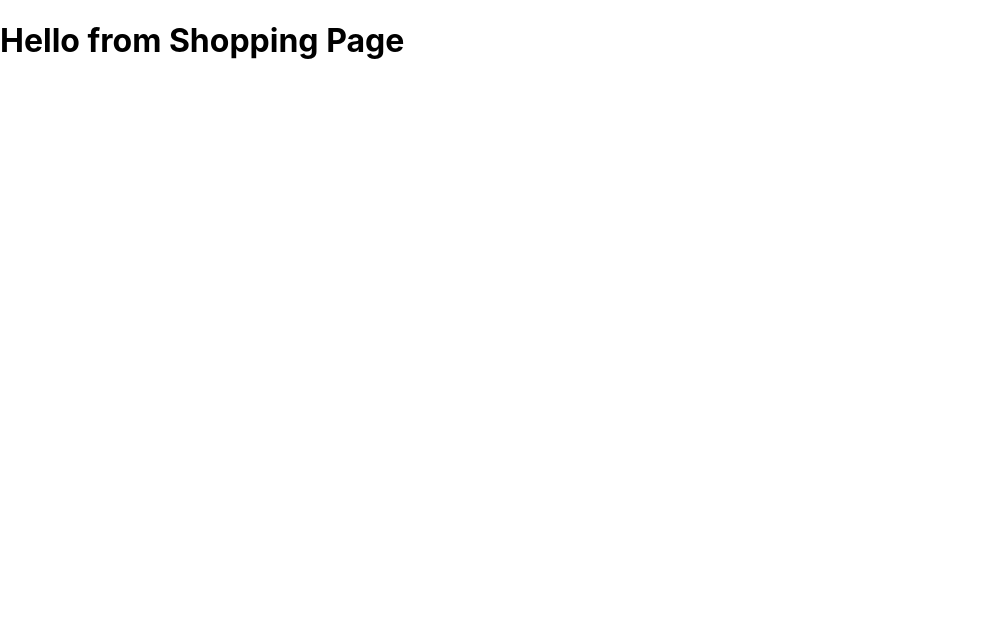
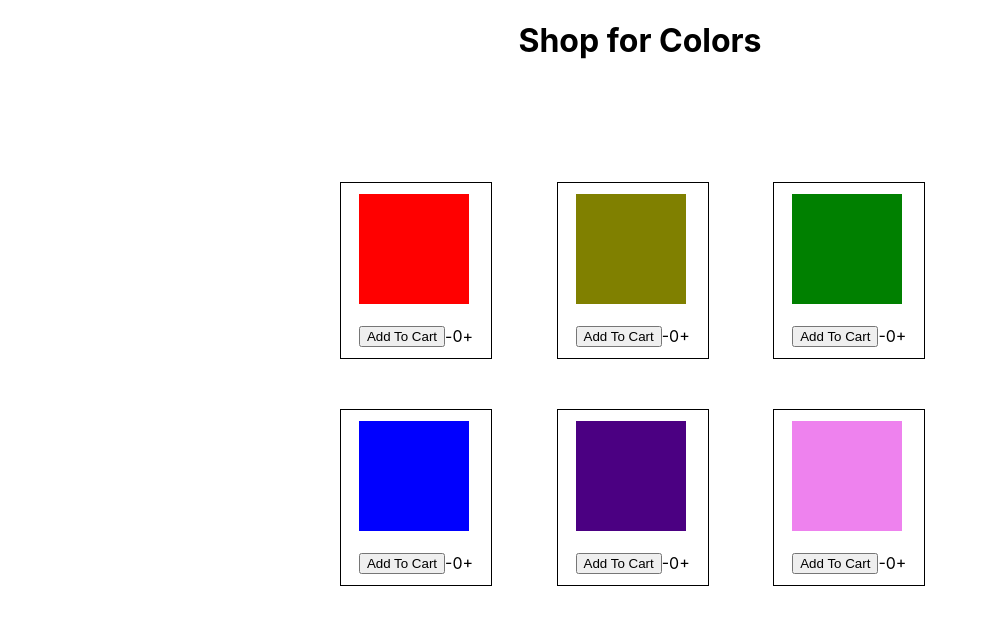
Before and after one commit to alex-goldschmidt/shopping-cart, a React (Create React App) app: page /components/shopping in a window 1280 px wide. Shown: the top 624 px of the page, without its empty margins (0-986 px from the left). Built offline with nearby package versions, Linux system fonts and the light colour scheme.

Commit message:
Create Shopping Page and Initial test for App Page

```diff
--- a/src/App.css
+++ /dev/null
@@ -1,38 +0,0 @@
-.App {
-  text-align: center;
-}
-
-.App-logo {
-  height: 40vmin;
-  pointer-events: none;
-}
-
-@media (prefers-reduced-motion: no-preference) {
-  .App-logo {
-    animation: App-logo-spin infinite 20s linear;
-  }
-}
-
-.App-header {
-  background-color: #282c34;
-  min-height: 100vh;
-  display: flex;
-  flex-direction: column;
-  align-items: center;
-  justify-content: center;
-  font-size: calc(10px + 2vmin);
-  color: white;
-}
-
-.App-link {
-  color: #61dafb;
-}
-
-@keyframes App-logo-spin {
-  from {
-    transform: rotate(0deg);
-  }
-  to {
-    transform: rotate(360deg);
-  }
-}
--- a/src/App.js
+++ b/src/App.js
@@ -1,11 +1,14 @@
-import "./App.css";
+import "./styles/App.css";
 import { Link } from "react-router-dom";
 
 function App() {
   return (
     <div className="App">
+      <h1>Welcome to the Home Page </h1>
       <Link to="/components/shopping">
-        <button type="button">Go to Shopping Page </button>
+        <button className="ShoppingPageButton" type="button">
+          Go to Shopping Page
+        </button>
       </Link>
     </div>
   );
--- a/src/components/shopping.js
+++ b/src/components/shopping.js
@@ -1,5 +1,149 @@
+import "../styles/shopping.css";
+import { useState } from "react";
+
 const ShoppingPage = () => {
-  return <h1>Hello from Shopping Page</h1>;
+  const [RedQuantity, setRedQuantity] = useState(0);
+  const HandleRedIncrement = () => {
+    setRedQuantity(RedQuantity + 1);
+  };
+  const [OliveQuantity, setOliveQuantity] = useState(0);
+  const HandleOliveIncrement = () => {
+    setOliveQuantity(OliveQuantity + 1);
+  };
+  const [GreenQuantity, setGreenQuantity] = useState(0);
+  const HandleGreenIncrement = () => {
+    setGreenQuantity(GreenQuantity + 1);
+  };
+  const [BlueQuantity, setBlueQuantity] = useState(0);
+  const HandleBlueIncrement = () => {
+    setBlueQuantity(BlueQuantity + 1);
+  };
+  const [IndigoQuantity, setIndigoQuantity] = useState(0);
+  const HandleIndigoIncrement = () => {
+    setIndigoQuantity(IndigoQuantity + 1);
+  };
+  const [VioletQuantity, setVioletQuantity] = useState(0);
+  const HandleVioletIncrement = () => {
+    setVioletQuantity(VioletQuantity + 1);
+  };
+
+  return (
+    <div className="Container">
+      <h1 className="PageGreeting">Shop for Colors</h1>
+      <div className="ColorsContainer">
+        <div className="RedContainer">
+          <div className="card" style={{ backgroundColor: "Red" }}></div>
+
+          <div className="AddButtonAndModify">
+            <button className="AddToCart">Add To Cart</button>
+            <div className="ModifyRedCount">
+              <span
+                className="SubtractRed"
+                onClick={() => setRedQuantity(RedQuantity - 1)}
+              >
+                -
+              </span>
+              {RedQuantity}
+              <span onClick={HandleRedIncrement} className="more">
+                +
+              </span>
+            </div>
+          </div>
+        </div>
+
+        <div className="OliveContainer">
+          <div className="card" style={{ backgroundColor: "Olive" }}></div>
+          <div className="AddButtonAndModify">
+            <button className="AddToCart">Add To Cart</button>
+            <div className="ModifyOliveCount">
+              <span
+                className="SubtractOlive"
+                onClick={() => setOliveQuantity(OliveQuantity - 1)}
+              >
+                -
+              </span>
+              {OliveQuantity}
+              <span onClick={HandleOliveIncrement} className="more">
+                +
+              </span>
+            </div>
+          </div>
+        </div>
+        <div className="GreenContainer">
+          <div className="card" style={{ backgroundColor: "Green" }}></div>
+          <div className="AddButtonAndModify">
+            <button className="AddToCart">Add To Cart</button>
+            <div className="ModifyGreenCount">
+              <span
+                className="SubtractGreen"
+                onClick={() => setGreenQuantity(GreenQuantity - 1)}
+              >
+                -
+              </span>
+              {GreenQuantity}
+              <span onClick={HandleGreenIncrement} className="more">
+                +
+              </span>
+            </div>
+          </div>
+        </div>
+        <div className="BlueContainer">
+          <div className="card" style={{ backgroundColor: "Blue" }}></div>
+          <div className="AddButtonAndModify">
+            <button className="AddToCart">Add To Cart</button>
+            <div className="ModifyBlueCount">
+              <span
+                className="SubtractBlue"
+                onClick={() => setBlueQuantity(BlueQuantity - 1)}
+              >
+                -
+              </span>
+              {BlueQuantity}
+              <span onClick={HandleBlueIncrement} className="more">
+                +
+              </span>
+            </div>
+          </div>
+        </div>
+        <div className="IndigoContainer">
+          <div className="card" style={{ backgroundColor: "Indigo" }}></div>
+          <div className="AddButtonAndModify">
+            <button className="AddToCart">Add To Cart</button>
+            <div className="ModifyIndigoCount">
+              <span
+                className="SubtractIndigo"
+                onClick={() => setIndigoQuantity(IndigoQuantity - 1)}
+              >
+                -
+              </span>
+              {IndigoQuantity}
+              <span onClick={HandleIndigoIncrement} className="more">
+                +
+              </span>
+            </div>
+          </div>
+        </div>
+        <div className="VioletContainer">
+          <div className="card" style={{ backgroundColor: "Violet" }}></div>
+          <div className="AddButtonAndModify">
+            <button className="AddToCart">Add To Cart</button>
+            <div className="ModifyVioletCount">
+              <span
+                className="SubtractViolet"
+                onClick={() => setVioletQuantity(VioletQuantity - 1)}
+              >
+                -
+              </span>
+              {VioletQuantity}
+              <span onClick={HandleVioletIncrement} className="more">
+                +
+              </span>
+            </div>
+          </div>
+        </div>
+      </div>
+    </div>
+  );
 };
 
 export default ShoppingPage;
--- /dev/null
+++ b/src/styles/App.css
@@ -0,0 +1,14 @@
+.App {
+  width: 450px;
+  height: 450px;
+  position: fixed;
+  top: 0;
+  bottom: 0;
+  left: 0;
+  right: 0;
+  margin: auto;
+}
+
+.ShoppingPageButton {
+  margin-left: 125px;
+}
--- /dev/null
+++ b/src/styles/shopping.css
@@ -0,0 +1,48 @@
+.Container {
+  display: grid;
+  justify-content: center;
+}
+
+.PageGreeting {
+  display: flex;
+  justify-content: center;
+}
+
+.ColorsContainer {
+  width: 600px;
+  height: 400px;
+  display: grid;
+  grid-template-columns: repeat(3, 1fr);
+  grid-template-rows: repeat(2, 1fr);
+  grid-column-gap: 50px;
+  grid-row-gap: 50px;
+  padding-top: 100px;
+}
+
+.card {
+  width: 110px;
+  height: 110px;
+}
+
+.RedContainer,
+.OliveContainer,
+.GreenContainer,
+.BlueContainer,
+.IndigoContainer,
+.VioletContainer {
+  border: 1px solid black;
+  height: 175px;
+  width: 150px;
+  display: grid;
+  justify-content: center;
+  align-items: center;
+}
+
+.AddButtonAndModify {
+  display: flex;
+}
+
+.ModifyRedCount {
+  display: flex;
+  justify-content: initial;
+}
```
Also changed, not shown: 2 other files (tests, documents, lock files or other folders).
